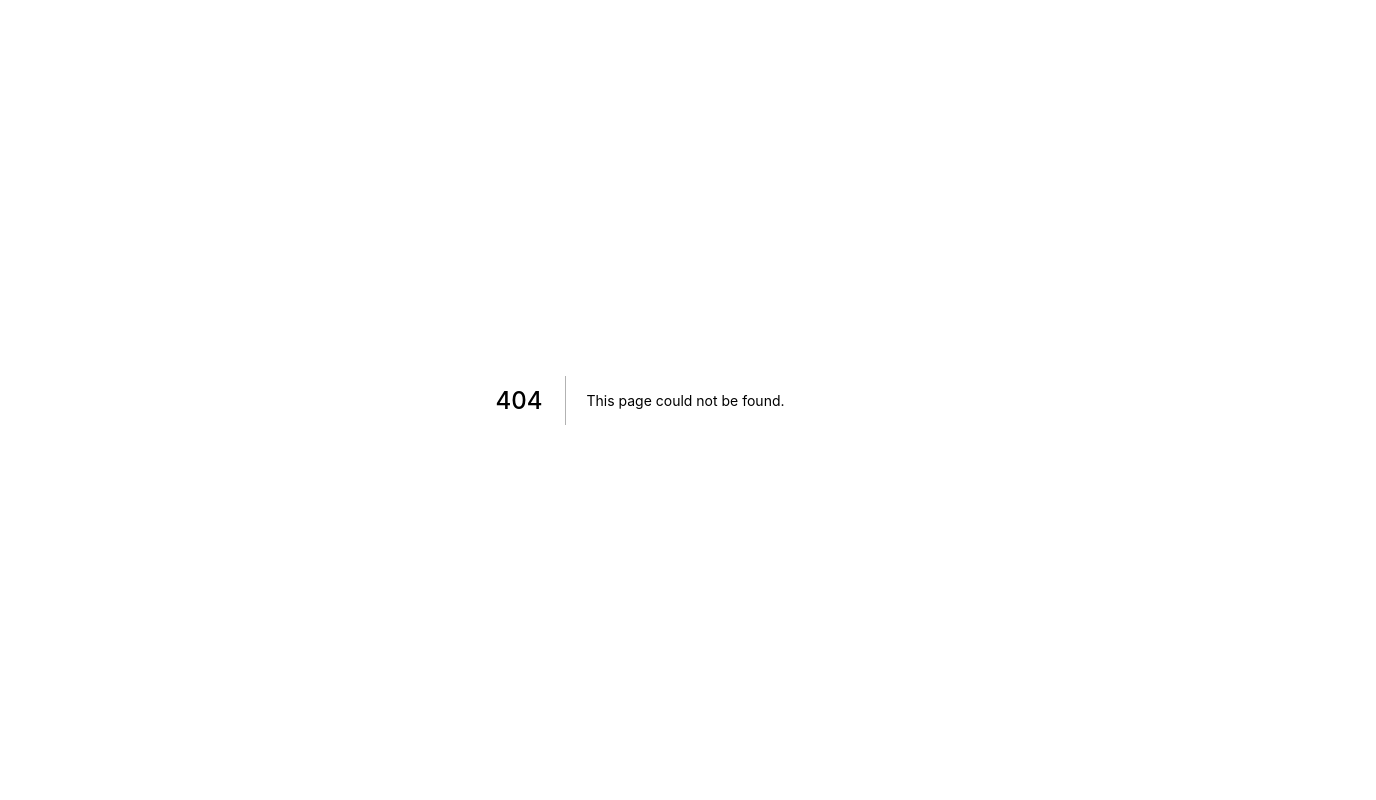
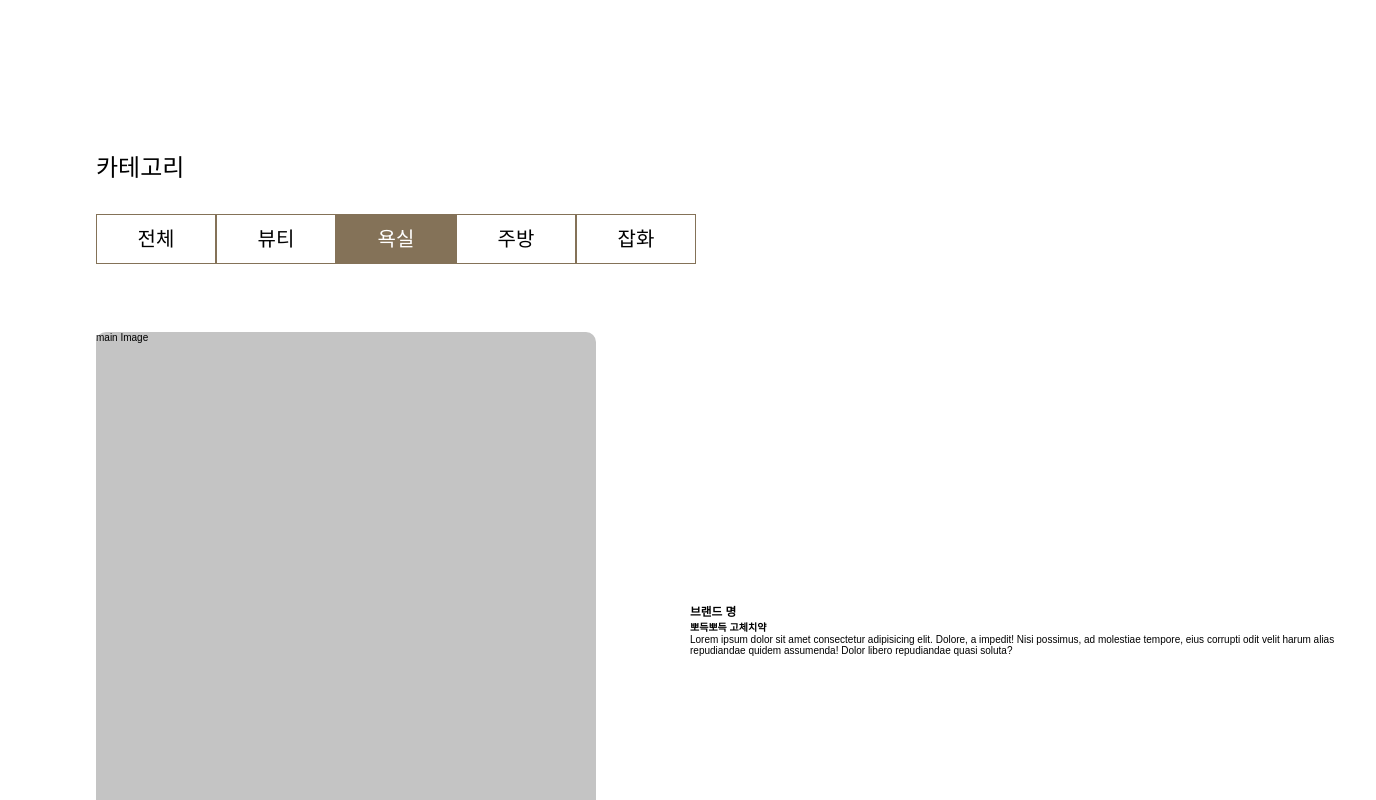
Before and after one commit to Team-Just-Do-it/Down-to-Earth, a Next.js app: page /products/beauty/1 in a window 1280 px wide. Before the commit this address had no page. Shown: the top 800 px of the page, 1376 px wide, since content can reach past the window. Built offline with nearby package versions, Linux system fonts and the light colour scheme; what emotion-reset would draw is missing.

Commit message:
💄Add: productlists category

```diff
--- /dev/null
+++ b/src/components/productsList/index.tsx
@@ -0,0 +1,57 @@
+import styled from "@emotion/styled";
+
+export default function ProductsList() {
+  return (
+    <Header>
+      <h2>카테고리</h2>
+      <CategoryNav>
+        <ul className="products-category-list">
+          <li>전체</li>
+          <li className="products-beauty">뷰티</li>
+          <li className="products-bath current">욕실</li>
+          <li className="products-kitchen">주방</li>
+          <li className="products-etc">잡화</li>
+        </ul>
+      </CategoryNav>
+    </Header>
+  );
+}
+
+const Header = styled.header`
+  width: 100%;
+  margin-bottom: 68px;
+
+  h2 {
+    font-weight: 500;
+    font-size: 24px;
+    line-height: 35px;
+    margin-bottom: 29px;
+  }
+`;
+
+const CategoryNav = styled.nav`
+  width: 100%;
+  max-width: 600px;
+
+  .products-category-list {
+    height: 50px;
+    display: flex;
+  }
+
+  li {
+    width: 150px;
+    display: flex;
+    justify-content: center;
+    align-items: center;
+    border: 1px solid #847258;
+    border-collapse: collapse;
+    font-size: 20px;
+    font-weight: 400;
+    line-height: 29px;
+  }
+
+  .current {
+    color: #fff;
+    background-color: #847258;
+  }
+`;
--- /dev/null
+++ b/src/pages/products/beauty/[id].tsx
@@ -0,0 +1,86 @@
+import { useRouter } from "next/router";
+import styled from "@emotion/styled";
+import ProductsList from "../../../components/productsList";
+
+export default function ProductDetail() {
+  const router = useRouter();
+  const { id } = router.query;
+
+  return (
+    <Main>
+      <h1 className="ir">상품 디테일 페이지</h1>
+      <ProductsList />
+
+      <section className="product-info-wrap">
+        <ImageWrapper>
+          <div className="product-main">main Image</div>
+          <div className="product-main-subimages">
+            <div>1</div>
+            <div>2</div>
+            <div>3</div>
+          </div>
+        </ImageWrapper>
+        <ProductInfo>
+          <h3>브랜드 명</h3>
+          <h4>뽀득뽀득 고체치약</h4>
+
+          <p>
+            Lorem ipsum dolor sit amet consectetur adipisicing elit. Dolore, a
+            impedit! Nisi possimus, ad molestiae tempore, eius corrupti odit
+            velit harum alias repudiandae quidem assumenda! Dolor libero
+            repudiandae quasi soluta?
+          </p>
+        </ProductInfo>
+      </section>
+      <ReviewWrapper>리뷰</ReviewWrapper>
+    </Main>
+  );
+}
+
+const ProductInfo = styled.div``;
+
+const ImageWrapper = styled.div`
+  .product-main {
+    width: 500px;
+    height: 500px;
+    background-color: #c4c4c4;
+    border-radius: 10px;
+    margin: 0 94px 14px 0;
+  }
+  .product-main-subimages {
+    width: 100%;
+    height: 80px;
+    display: flex;
+
+    div {
+      width: 80px;
+      height: 80px;
+      margin-right: 15px;
+      background-color: #c4c4c4;
+    }
+  }
+`;
+
+const Main = styled.main`
+  display: flex;
+  flex-direction: column;
+  width: 100%;
+  height: 100%;
+  margin-top: 150px; // navbar 공간
+  margin-left: 96px;
+
+  .ir {
+    position: absolute;
+    left: -10000px;
+    top: auto;
+    width: 1px;
+    height: 1px;
+    overflow: hidden;
+  }
+  .product-info-wrap {
+    display: flex;
+    align-items: center;
+  }
+`;
+
+const ReviewWrapper = styled.section``;
```
